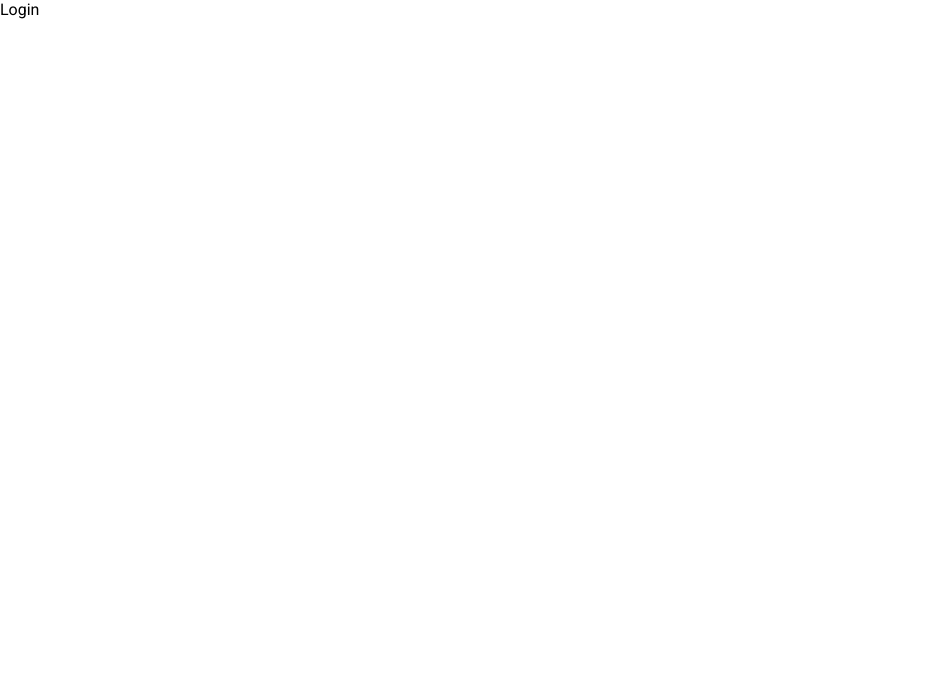
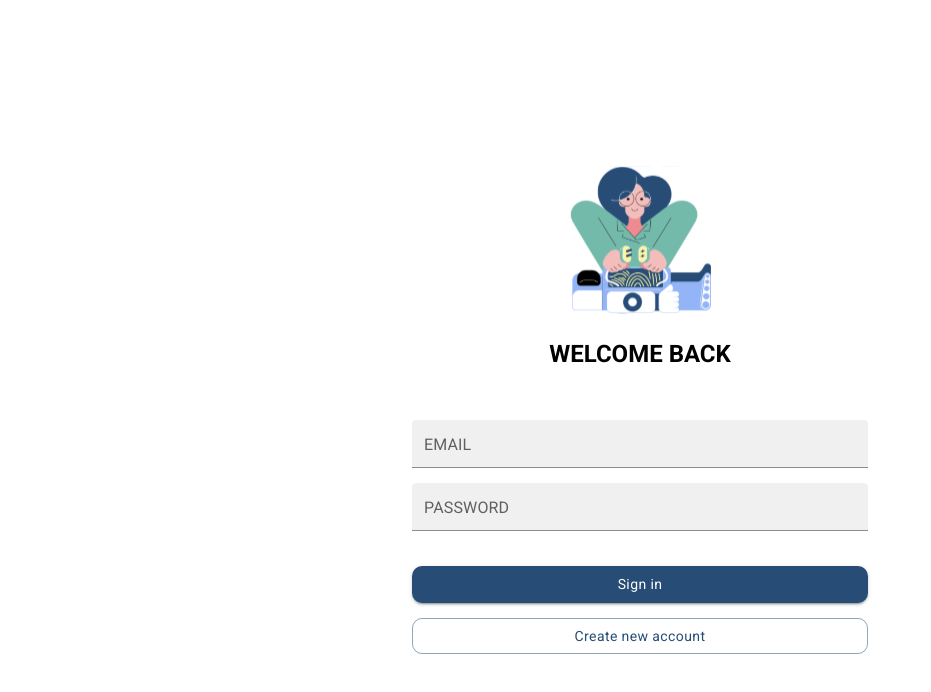
Before and after one commit to fursaweb/eventix, a Next.js app: page /login in a window 1280 px wide. Shown: the top 692 px of the page, without its empty margins (0-931 px from the left). Built offline with nearby package versions, Linux system fonts and the light colour scheme.

Commit message:
Add layouts for nested pages

```diff
--- /dev/null
+++ b/src/app/(pages)/(auth)/layout.tsx
@@ -0,0 +1,3 @@
+export default function Layout({ children }: { children: React.ReactNode }) {
+  return <>{children}</>;
+}
--- /dev/null
+++ b/src/app/(pages)/(auth)/loading.tsx
@@ -0,0 +1,4 @@
+export default function Loading() {
+  // You can add any UI inside Loading, including a Skeleton.
+  return <h1>Loading</h1>;
+}
--- /dev/null
+++ b/src/app/(pages)/(auth)/login/page.tsx
@@ -0,0 +1,109 @@
+"use client";
+import { useState, useEffect, ChangeEvent } from "react";
+import { useRouter } from "next/navigation";
+import Image from "next/image";
+import userAuth from "@/utils/auth";
+
+import { Container, Typography, Box, TextField, Button } from "@mui/material";
+
+const Login = () => {
+  const [email, setEmail] = useState<string>("");
+  const [password, setPassword] = useState<string>("");
+  const router = useRouter();
+
+  const handleEmailChange = (e: ChangeEvent<HTMLInputElement>) => {
+    setEmail(e.target.value);
+  };
+
+  const handlePasswordChange = (e: ChangeEvent<HTMLInputElement>) => {
+    setPassword(e.target.value);
+  };
+
+  const handleSubmit = () => {
+    userAuth.signInUser(email, password, router);
+  };
+
+  return (
+    <Container
+      maxWidth="sm"
+      sx={{
+        display: "flex",
+        alignItems: "center",
+        justifyContent: "center",
+        height: "100%",
+      }}
+    >
+      <Box
+        sx={{
+          textAlign: "center",
+          maxWidth: 500,
+          width: "100%",
+          padding: "0 22px",
+        }}
+      >
+        <Image src="/login.svg" width="141" height="188" alt="" />
+        <Typography
+          variant="h5"
+          align="center"
+          sx={{ fontWeight: 700, textTransform: "uppercase" }}
+        >
+          Welcome back
+        </Typography>
+        <Box sx={{ mb: "15px", mt: "50px" }}>
+          <TextField
+            type="email"
+            fullWidth
+            label="EMAIL"
+            size="small"
+            variant="filled"
+            value={email}
+            onChange={handleEmailChange}
+          />
+        </Box>
+        <Box sx={{ mb: "35px" }}>
+          <TextField
+            type="password"
+            fullWidth
+            label="PASSWORD"
+            size="small"
+            variant="filled"
+            value={password}
+            onChange={handlePasswordChange}
+          />
+        </Box>
+        <Box sx={{ mb: "15px" }}>
+          <Button
+            fullWidth
+            variant="contained"
+            onClick={handleSubmit}
+            sx={{
+              borderRadius: "10px",
+              textTransform: "none",
+              fontWeight: 400,
+            }}
+          >
+            Sign in
+          </Button>
+        </Box>
+        <Box>
+          <Button
+            fullWidth
+            variant="outlined"
+            onClick={() => {
+              router.push("/signup");
+            }}
+            sx={{
+              borderRadius: "10px",
+              textTransform: "none",
+              fontWeight: 400,
+            }}
+          >
+            Create new account
+          </Button>
+        </Box>
+      </Box>
+    </Container>
+  );
+};
+
+export default Login;
--- a/src/app/(pages)/login/page.tsx
+++ /dev/null
@@ -1,7 +0,0 @@
-import React from "react";
-
-const Login = () => {
-  return <div>Login</div>;
-};
-
-export default Login;
--- a/src/app/globals.css
+++ b/src/app/globals.css
@@ -1,6 +1,7 @@
 * {
   padding: 0;
   margin: 0;
+  box-sizing: border-box;
 }
 
 body {
--- a/src/app/layout.tsx
+++ b/src/app/layout.tsx
@@ -2,6 +2,7 @@
 import "./globals.css";
 import { Roboto } from "next/font/google";
 import { ThemeProvider, createTheme } from "@mui/material/styles";
+
 const theme = createTheme({
   palette: {
     primary: {
--- a/src/utils/auth.ts
+++ b/src/utils/auth.ts
@@ -6,7 +6,7 @@ import {
 import { auth } from "../firebase";
 
 class UserAuth {
-  signUpUser(email: string, password: string, router: any) {
+  signUpUser(email: string, password: string, router: any): void {
     createUserWithEmailAndPassword(auth, email, password)
       .then((userCredential) => {
         // Signed up
@@ -25,6 +25,7 @@ class UserAuth {
       .then((userCredential) => {
         // Signed in
         const user = userCredential.user;
+        console.log(user);
         // Redirect to dashboard
         router.push("/dashboard");
       })
@@ -37,7 +38,7 @@ class UserAuth {
     signOut(auth)
       .then(() => {
         // Logged out & redirect to dashboard
-        router.push("/signup");
+        router.push("/login");
       })
       .catch((error) => {
         const errorCode = error.code;
```
Also changed, not shown: src/app/(pages)/(auth)/signup/page.tsx (renamed from src/app/(pages)/signup/page.tsx, +11 -2 lines), src/app/(pages)/dashboard/layout.tsx (added, +14 -0 lines), src/app/components/Header.tsx (+7 -1 lines), src/app/page.tsx (+13 -25 lines), public/login.svg (added).
